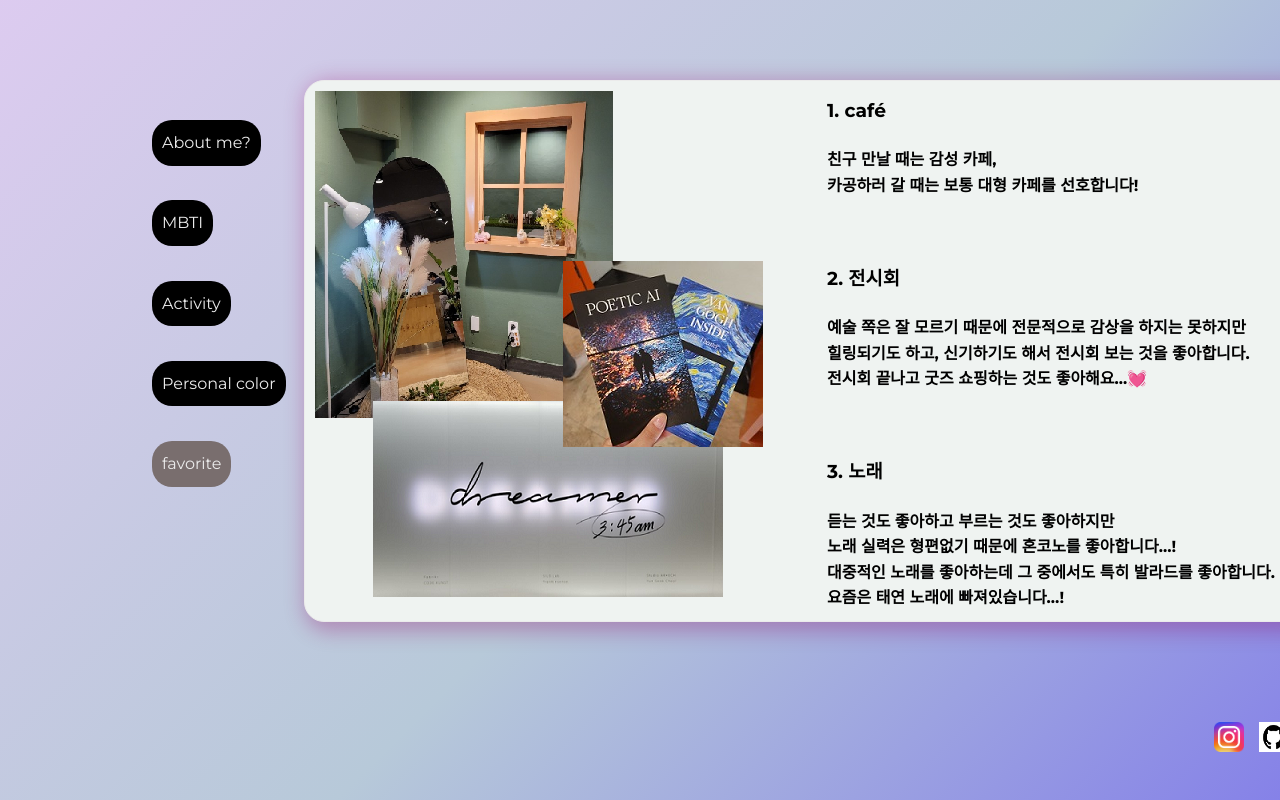
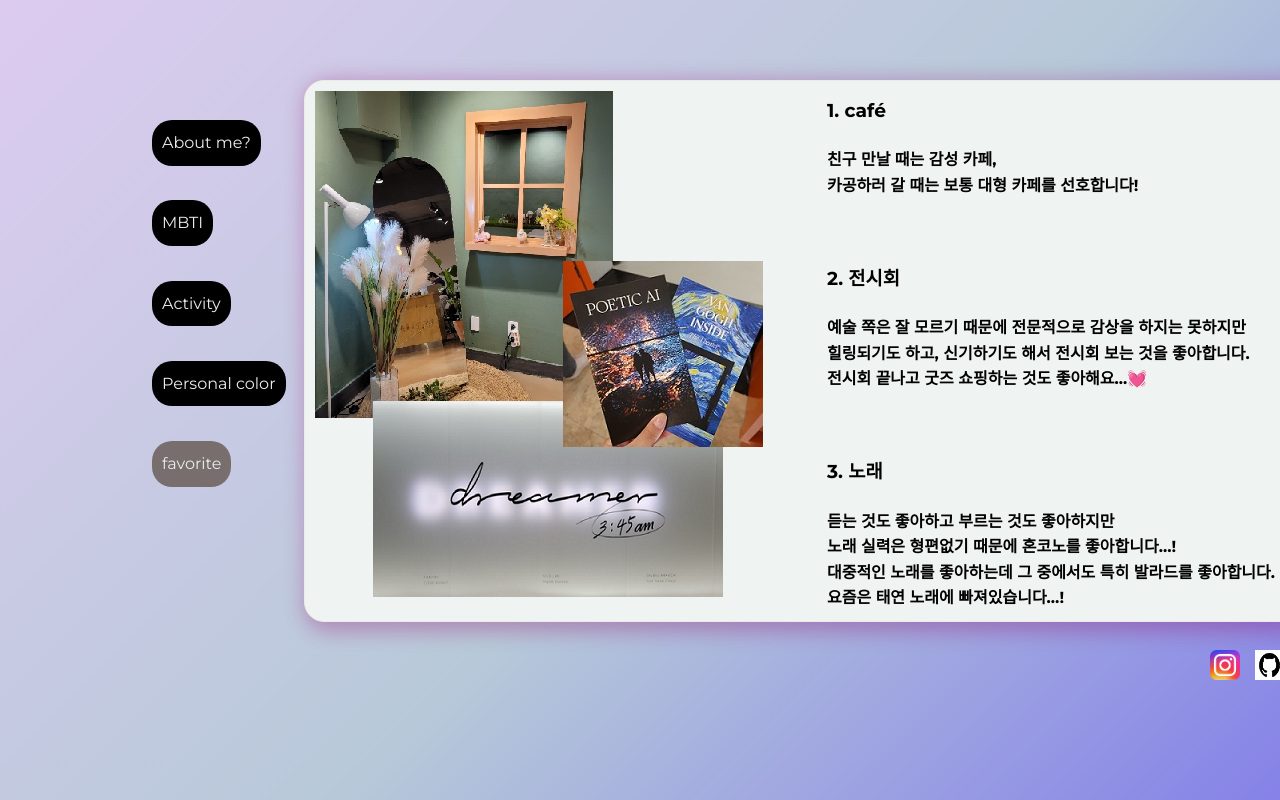
Before and after one commit to wlsdk9803/self_PR_favorite, a plain HTML site: page index.html in a window 1280 px wide. Shown: the top 800 px of the page. Drawn offline with Linux system fonts and the light colour scheme.

Commit message:
favorite

```diff
--- a/index.html
+++ b/index.html
@@ -102,7 +102,6 @@
           </section>
         </div>
       </div>
-      <div class="snsbox">
       <div class="float-wrap">
         <a href="https://github.com/wlsdk9803" target="_blank"
           ><img class="sns" src="image/github.png"
@@ -112,6 +111,5 @@
         /></a>
       </div>
     </div>
-    </div>
   </body>
 </html>
--- a/style.css
+++ b/style.css
@@ -86,12 +86,6 @@ a {
   background-color: white;
   z-index: 1;
 }
-.snsbox:nth-child(7) {
-  grid-column: 3/4;
-  grid-row: 19/20;
-  width: 1000px;
-  border: none;
-}
 .float-wrap {
   overflow: visible;
 }
@@ -110,9 +104,9 @@ section {
 .sns {
   width: 30px;
   height: 30px;
-}
-.sns {
   float: right;
   position: relative;
+  left: 1150px;
+  top: 650px;
   margin-right: 15px;
 }
```
Lines whose indentation alone changed are shown as unchanged.
